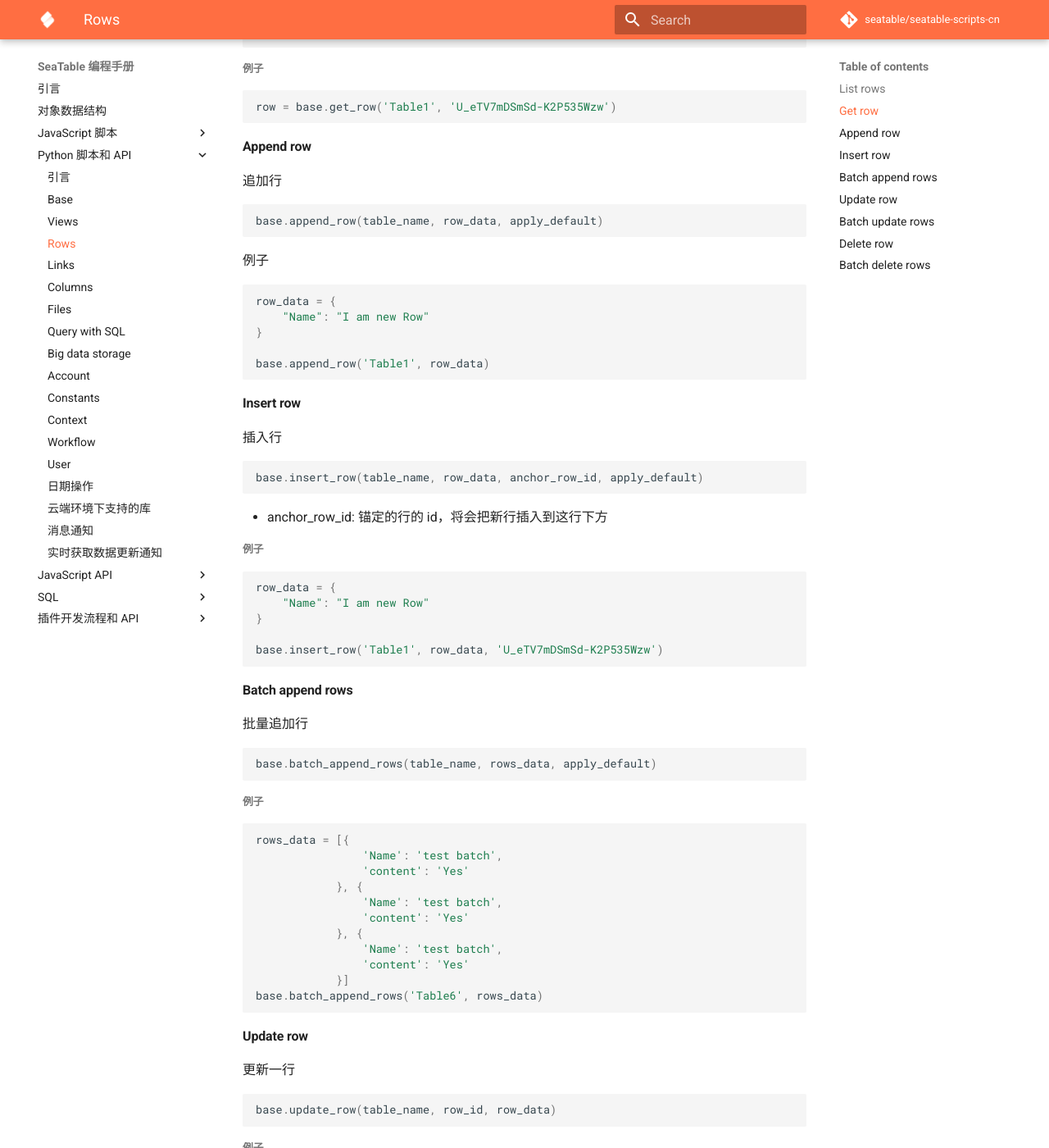
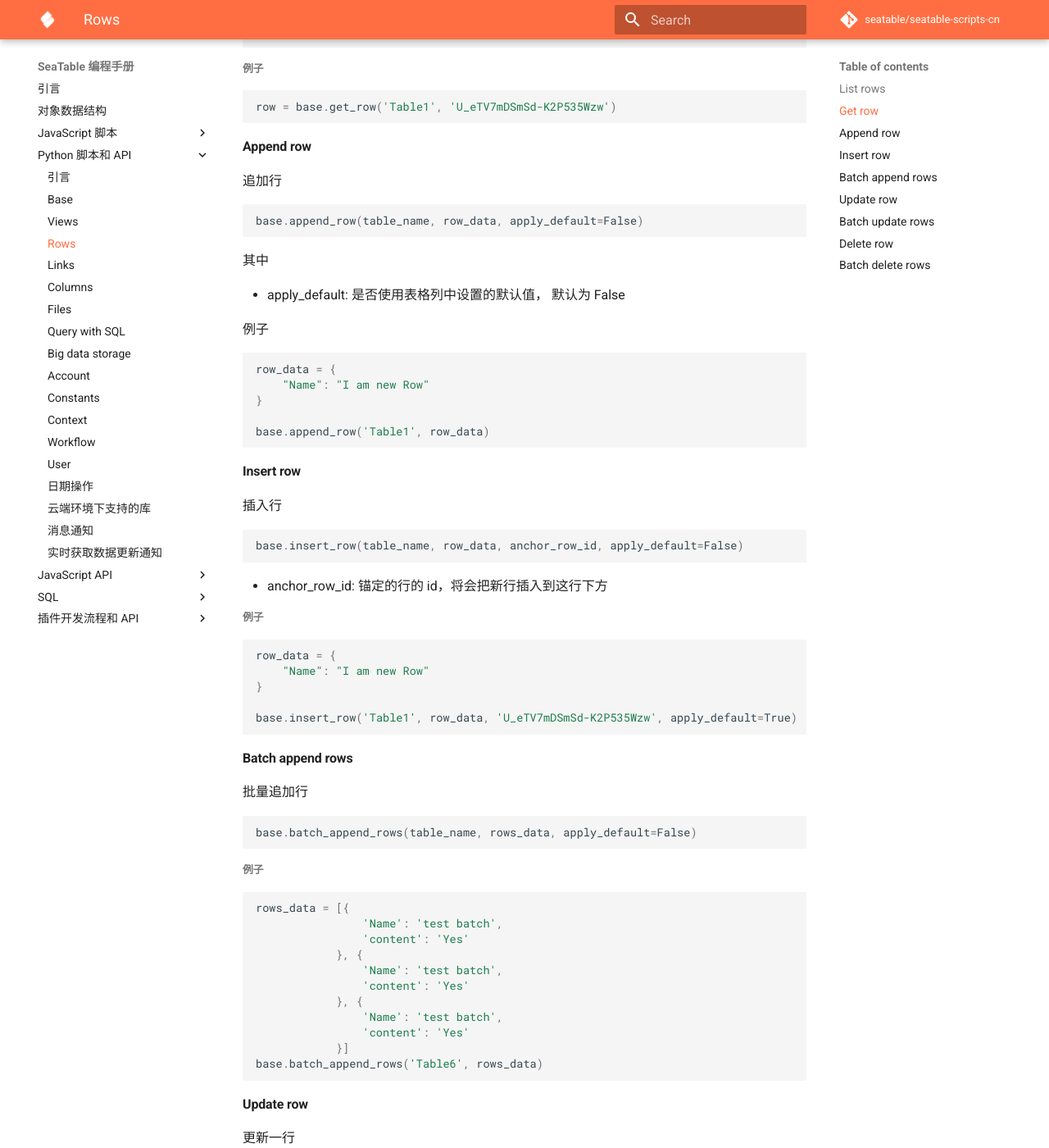
Before and after one commit to seatable/seatable-scripts-cn, an MkDocs documentation site: the page built from manual/python/rows.md, in a window 1280 px wide and 1400 px high, scrolled down 1335 px. Shown: the whole window at 82% size. Built offline with MkDocs 1.6.1 and Material for MkDocs 9.7.7, drawn with Linux system fonts in a browser that asks for light colours; comment, search, counter and statistics services are not loaded.

Commit message:
Update rows.md

````diff
--- a/manual/python/rows.md
+++ b/manual/python/rows.md
@@ -72,8 +72,12 @@
 追加行
 
 ```python
-base.append_row(table_name, row_data, apply_default)
+base.append_row(table_name, row_data, apply_default=False)
 ```
+
+其中
+
+* apply_default:  是否使用表格列中设置的默认值， 默认为 False
 
 例子
 
@@ -90,7 +94,7 @@
 插入行
 
 ```python
-base.insert_row(table_name, row_data, anchor_row_id, apply_default)
+base.insert_row(table_name, row_data, anchor_row_id, apply_default=False)
 ```
 
 * anchor_row_id: 锚定的行的 id，将会把新行插入到这行下方
@@ -103,7 +107,7 @@
     "Name": "I am new Row"
 }
 
-base.insert_row('Table1', row_data, 'U_eTV7mDSmSd-K2P535Wzw')
+base.insert_row('Table1', row_data, 'U_eTV7mDSmSd-K2P535Wzw', apply_default=True)
 ```
 
 #### Batch append rows
@@ -111,7 +115,7 @@
 批量追加行
 
 ```python
-base.batch_append_rows(table_name, rows_data, apply_default)
+base.batch_append_rows(table_name, rows_data, apply_default=False)
 ```
 
 ##### 例子
````
